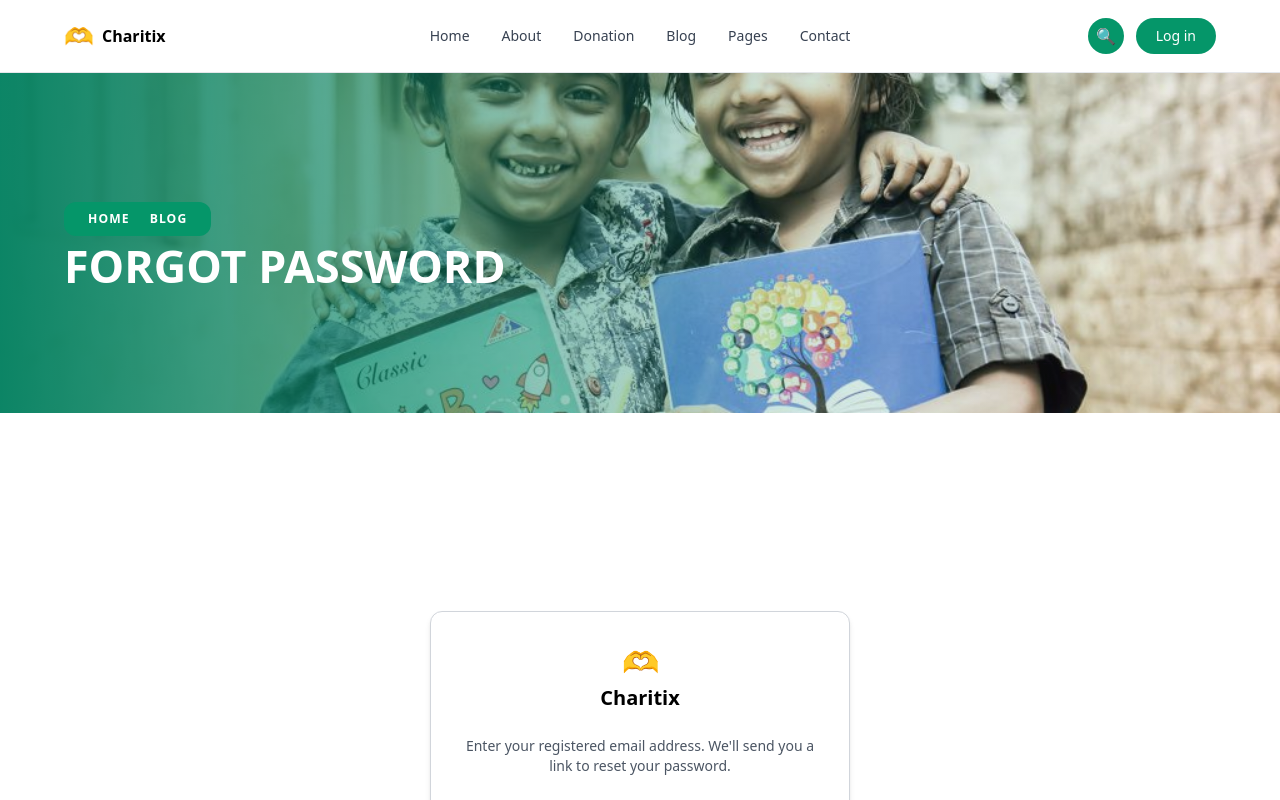
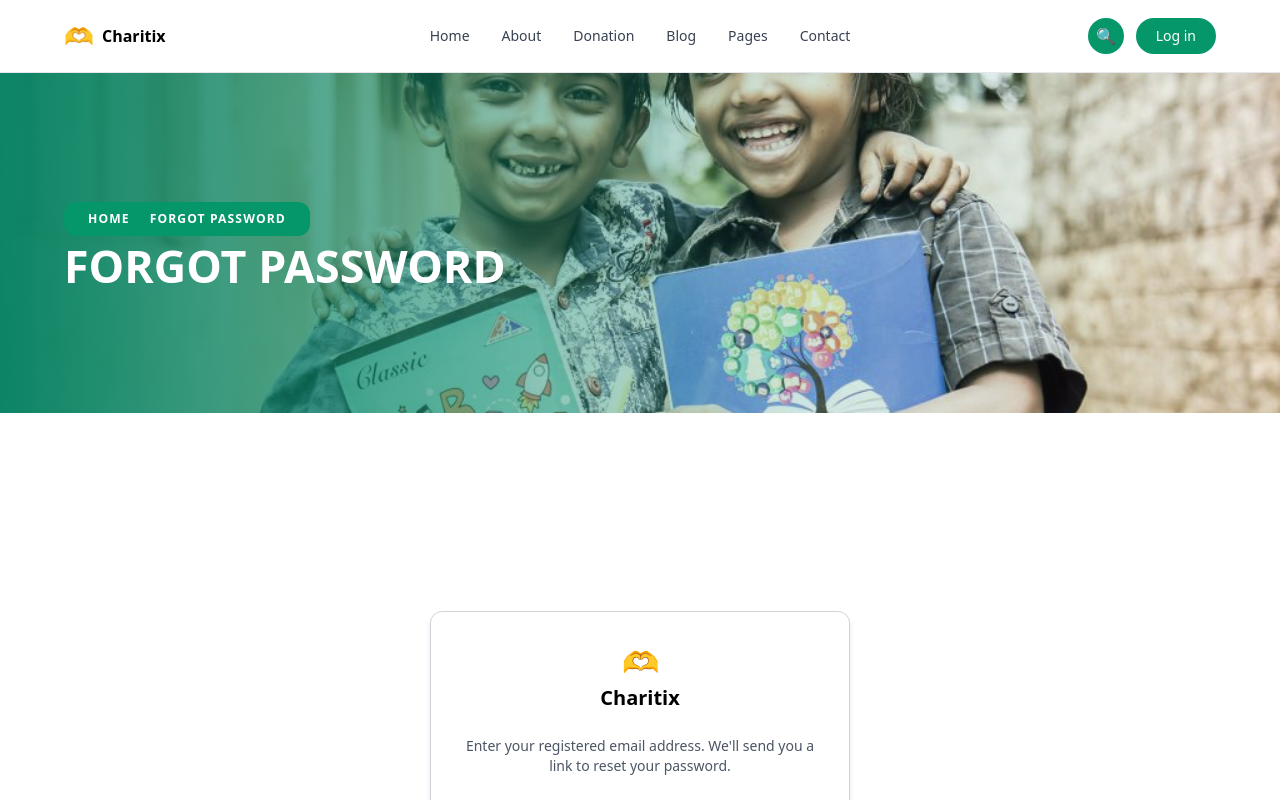
Before and after one commit to vedant041/Donation-Website, a React (Vite) app: page /forgot-password in a window 1280 px wide. Shown: the top 800 px of the page. Built offline with nearby package versions, Linux system fonts and the light colour scheme.

Commit message:
Fix image filename case mismatch

```diff
--- a/src/pages/ForgotPasswordPage.jsx
+++ b/src/pages/ForgotPasswordPage.jsx
@@ -8,7 +8,7 @@ export default function ForgotPasswordPage() {
   return (
     <>
       <Navbar />
-      <Hero title="Forgot Password" />
+      <Hero title="Forgot Password" breadcrumb={["Home", "Forgot Password"]} />
       <div className="min-h-screen bg-white flex items-center justify-center py-12">
         <ForgotPasswordCard />
       </div>
--- a/src/pages/LoginPage.jsx
+++ b/src/pages/LoginPage.jsx
@@ -8,7 +8,7 @@ export default function BlogPage() {
   return (
     <>
       <Navbar />
-      <Hero title="Login" />
+      <Hero title="Login" breadcrumb={["Home", "Login"]} />
       <div className="min-h-screen bg-white flex items-center justify-center py-12">
        <LoginCard />
       </div>
--- a/src/pages/RegisterPage.jsx
+++ b/src/pages/RegisterPage.jsx
@@ -8,7 +8,7 @@ export default function RegisterPage() {
   return (
     <>
       <Navbar />
-      <Hero title="Register" />
+      <Hero title="Register" breadcrumb={["Home", "Register"]} />
       <div className="min-h-screen bg-white flex items-center justify-center py-12">
         <RegisterCard />
       </div>
```
